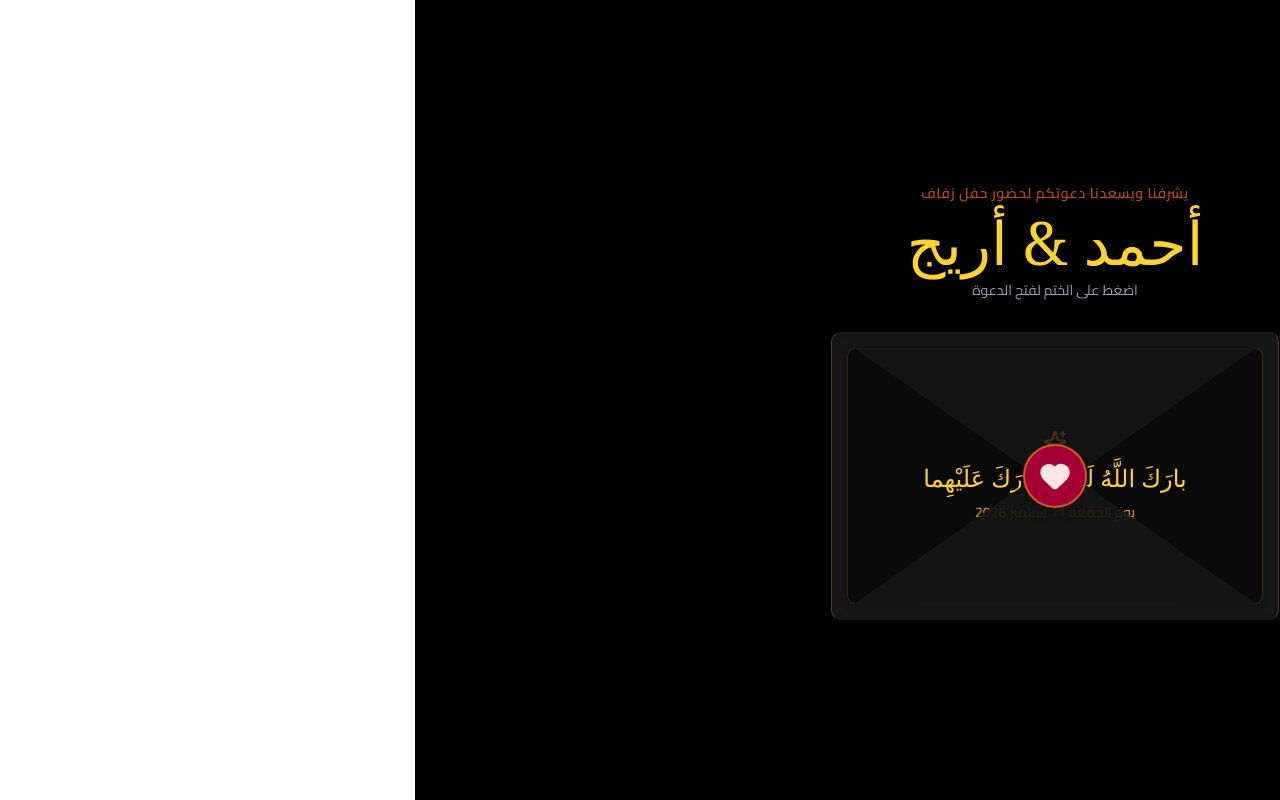
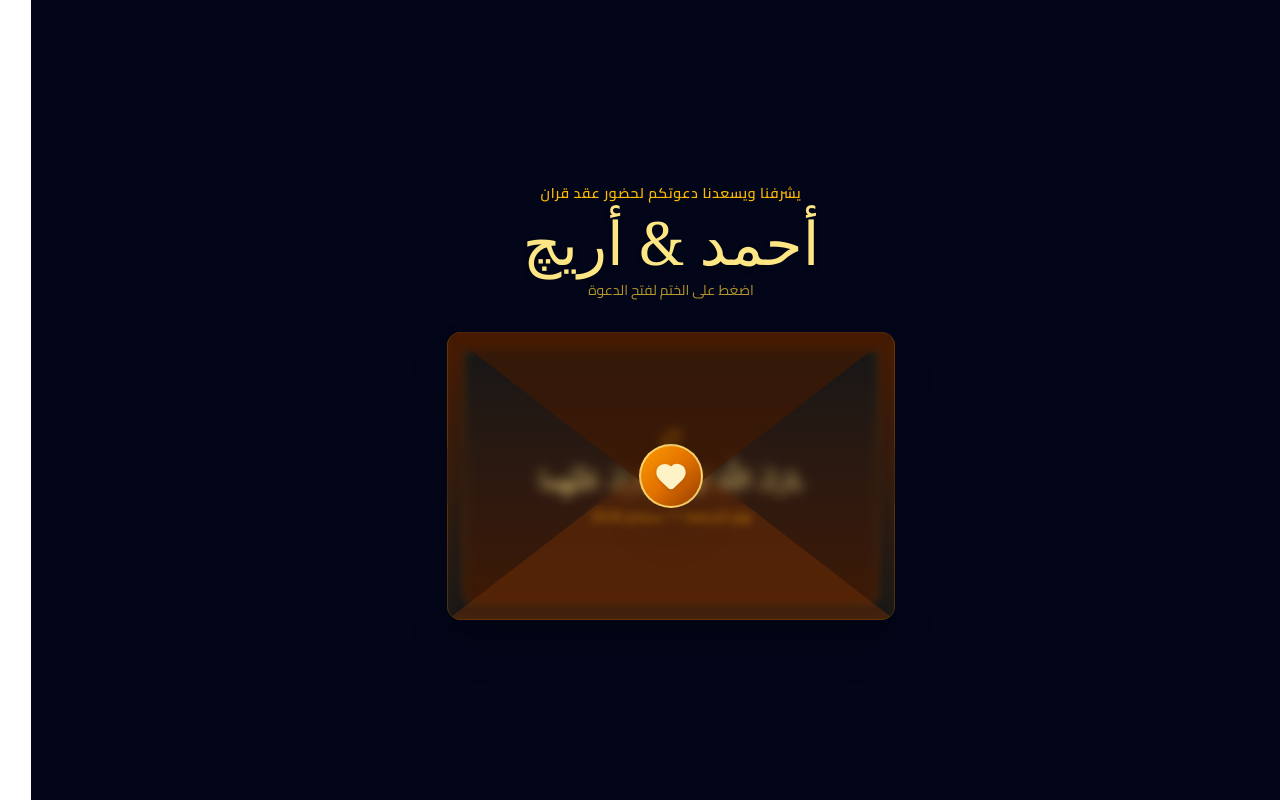
Before and after one commit to AhmedHesham303/Wedding-Invitation, a Next.js app: page / in a window 1280 px wide. Built offline with nearby package versions, Linux system fonts and the light colour scheme.

Commit message:
chore : layout + styles improvements

```diff
--- a/app/_config/constants.ts
+++ b/app/_config/constants.ts
@@ -1,13 +1,11 @@
-// config/constants.ts
-
 export const WEDDING_DETAILS = {
   // Couple Names
   groomName: "أحمد",
-  brideName: "أريج",
-  coupleNames: "أحمد و أريج",
+  brideName: "أريچ",
+  coupleNames: "أحمد و أريچ",
 
   // Date & Time
-  weddingDateISO: "2026-09-11T05:30:00", // YYYY-MM-DDTHH:mm:ss format
+  weddingDateISO: "2026-09-11T05:30:00",
   hijriDate: "٢٤ محرم ١٤٤٨ هـ",
   displayDateArabic: "يوم الجمعة 11 سبتمبر 2026",
   displayTimeArabic: "الساعة 5:30 مساءً",
@@ -19,11 +17,45 @@ export const WEDDING_DETAILS = {
     "https://www.google.com/maps/dir//%D9%85%D8%B3%D8%AC%D8%AF+%D8%A7%D9%84%D8%AD%D8%B3%D9%86%D8%8C+2FJC%2BM9J,+New+Cairo+1,+Cairo+Governorate+4735033%E2%80%AD/@30.071862,31.3655983,15z/data=!4m8!4m7!1m0!1m5!1m1!1s0x145823000ea9641d:0x6469fd37f3b2c76!2m2!1d31.4708801!2d30.0317007?entry=ttu&g_ep=EgoyMDI2MDgxNy4wIKXMDSoASAFQAw%3D%3D",
   uberLocationUrl: "https://m.uber.com/ul/?action=setPickup&pickup=my_location",
 
+  // Ride Services Options
+  rideServices: [
+    {
+      name: "Uber",
+      url: "https://m.uber.com/ul/?action=setPickup&pickup=my_location",
+      color: "hover:bg-black hover:text-white border-neutral-700",
+    },
+    {
+      name: "Careem",
+      url: "https://careem.me",
+      color: "hover:bg-emerald-600 hover:text-white border-emerald-500/30",
+    },
+    {
+      name: "DiDi",
+      url: "https://didi-global.com",
+      color: "hover:bg-orange-500 hover:text-white border-orange-500/30",
+    },
+    {
+      name: "inDrive",
+      url: "https://indrive.com",
+      color: "hover:bg-lime-500 hover:text-black border-lime-500/30",
+    },
+  ],
+
+  // Public Transportation Info
+  publicTransit: {
+    title: "تفاصيل المواصلات العامة",
+    metro:
+      "أقرب محطة مترو هي (محطة العباسية / أراض المعارض) ثم استقلال مواصلات التجمع الأول.",
+    bus: "يمكن استقلال حافلات النقل العام الخطوط المتجهة إلى التجمع الأول والنزول بالقرب من محور السادات / مسجد الحسن.",
+    landmark: "المسجد في التجمع الأول بجوار المنطقة الخدمية الرئيسية.",
+  },
+
   // Contact & RSVP
   phoneNumbers: {
-    groom: "+201025743812", // Replace with Groom's WhatsApp number
-    bride: "+201553152337", // Replace with Bride's WhatsApp number
+    groom: "+201025743812",
+    bride: "+201553152337",
   },
+
   // Media
   audioFilePath: "/wedding.mp3",
 
@@ -31,5 +63,5 @@ export const WEDDING_DETAILS = {
   quranVerse:
     '"وَمِنْ آيَاتِهِ أَنْ خَلَقَ لَكُم مِّنْ أَنفُسِكُمْ أَزْوَاجًا لِّتَسْكُنُوا إِلَيْهَا وَجَعَلَ بَيْنَكُم مَّوَدَّةً وَرَحْمَةً"',
   invitationMessage:
-    "ببالغ الفرح والسرور، يشرفنا نحن العائلة أن ندعوكم لحضور حفل زفافنا المبارك وكتب الكتاب، لتبقوا معنا في هذه الليلة العمرية المميزة.",
+    "ببالغ الفرح و السرور ، ندعوكم لحضور عقد قراننا لتشاركونا فرحتنا بهذا اليوم المبارك",
 };
--- a/app/api/send-invite/route.ts
+++ b/app/api/send-invite/route.ts
@@ -38,15 +38,27 @@ export async function POST(request: Request) {
         ? WEDDING_DETAILS.brideName
         : WEDDING_DETAILS.groomName;
 
+    // Styled WhatsApp Message utilizing native markdown formatting & borders
     const messageBody =
-      `✨ تهنئة جديدة خاصة لـ (${recipientLabel})!\n\n` +
-      `👤 من: ${guestName || "فاعل خير"}\n` +
-      `💬 الرسالة: ${wishMessage}`;
+      `━━━━━ 🌟 *تهنئة جديدة* 🌟 ━━━━━\n\n` +
+      `✨ *مبروك للعروسين* *${WEDDING_DETAILS.groomName}* & *${WEDDING_DETAILS.brideName}* ✨\n\n` +
+      `💌 *موجهة إلى:* *${recipientLabel}*\n` +
+      `👤 *المرسل:* *${guestName || "محب للخير"}*\n\n` +
+      `💬 *نص التهنئة:*\n` +
+      `> _"${wishMessage}"_\n\n` +
+      `📅 *التاريخ:* ${WEDDING_DETAILS.displayDateArabic}\n` +
+      `━━━━━━━━━━━━━━━━━━━━`;
+
+    // Optionally include a public URL for an animated GIF or celebratory image
+    const mediaUrl = [
+      "https://media.giphy.com/media/v1.Y2lkPTc5MGI3NjExbnZudXdmM2NvdTh0dnZwbXN3MXB5NHZ5NmRsaGprOGxwaThydms4ZCZlcD12MV9pbnRlcm5hbF9naWZfYnlfaWQmY3Q9Zw/26tOZ42Mg6pbTUPHW/giphy.gif",
+    ];
 
     const message = await client.messages.create({
       body: messageBody,
       from: twilioPhone,
       to: formattedTo,
+      mediaUrl: isWhatsApp ? mediaUrl : undefined, // Attach animation if using WhatsApp
     });
 
     return NextResponse.json({ success: true, sid: message.sid });
--- a/app/layout.tsx
+++ b/app/layout.tsx
@@ -16,13 +16,16 @@ const cairo = Cairo({
 });
 
 export const metadata = {
-  title: "دعوة زفاف | أحمد و أريج",
+  title: "عقد قران | أحمد و أريچ",
   description: "يسرنا دعوتكم لحضور حفل زفافنا. شاركونا فرحتنا!",
   openGraph: {
-    title: "دعوة زفاف | محمد وسهيلة",
-    description: "يسرنا دعوتكم لحضور حفل زفافنا. شاركونا فرحتنا!",
+    title: "عقد قران | أحمد و أريچ",
+    description: "يسرنا دعوتكم لحضور عقد قراننا ، شاركونا فرحتنا !",
     locale: "ar_EG",
     type: "website",
+  },
+  icons: {
+    icon: "/masjed.webp",
   },
 };
 
--- a/components/AudioPlayer.tsx
+++ b/components/AudioPlayer.tsx
@@ -48,7 +48,7 @@ export default function AudioPlayer({ autoPlayTrigger }: AudioPlayerProps) {
         <Music
           className={`w-4 h-4 ${isPlaying ? "animate-spin text-amber-400" : "text-neutral-400"}`}
         />
-        <span>{isPlaying ? "إيقاف الموسيقى" : "تشغيل الموسيقى"}</span>
+        <span>{isPlaying ? "إيقاف الصوت" : "تشغيل الصوت"}</span>
       </button>
     </>
   );
--- a/components/EnvelopeHero.tsx
+++ b/components/EnvelopeHero.tsx
@@ -14,10 +14,10 @@ export default function EnvelopeHero({ onOpen }: { onOpen?: () => void }) {
     const confetti = (await import("canvas-confetti")).default;
 
     confetti({
-      particleCount: 80,
+      particleCount: 90,
       spread: 70,
       origin: { y: 0.6 },
-      colors: ["#f59e0b", "#ec4899", "#fef3c7"],
+      colors: ["#d97706", "#f59e0b", "#fef3c7", "#b45309"],
     });
 
     setTimeout(() => {
@@ -26,58 +26,64 @@ export default function EnvelopeHero({ onOpen }: { onOpen?: () => void }) {
   };
 
   return (
-    <div className="flex flex-col items-center justify-center min-h-screen px-4 py-12">
+    <div className="w-full min-h-screen bg-slate-950 flex flex-col items-center justify-center px-4 py-12 overflow-hidden">
+      {/* Header Section */}
       <motion.div
         initial={{ opacity: 0, y: 20 }}
         animate={{ opacity: 1, y: 0 }}
         transition={{ duration: 0.8 }}
         className="text-center mb-8"
       >
-        <span className="text-amber-700 tracking-wider text-sm font-semibold">
-          يشرفنا ويسعدنا دعوتكم لحضور حفل زفاف
+        <span className="text-amber-400 tracking-wider text-sm font-semibold">
+          يشرفنا ويسعدنا دعوتكم لحضور عقد قران
         </span>
-        <h1 className="text-4xl md:text-6xl font-serif text-amber-300 mt-2">
+        <h1 className="text-4xl md:text-6xl font-serif text-amber-200 mt-2 drop-shadow-md">
           {WEDDING_DETAILS.groomName} & {WEDDING_DETAILS.brideName}
         </h1>
-        <p className="text-slate-400 mt-2 text-sm">
+        <p className="text-amber-300/70 mt-2 text-sm">
           اضغط على الختم لفتح الدعوة
         </p>
       </motion.div>
 
       {/* Envelope Outer Container */}
       <div
-        className="relative w-full max-w-md h-72 cursor-pointer"
+        className="relative w-full max-w-md h-72 cursor-pointer shadow-2xl rounded-xl"
         onClick={handleOpen}
       >
-        {/* Back Flap */}
-        <div className="absolute inset-0 bg-neutral-900 rounded-lg shadow-xl border border-amber-500/30" />
+        {/* Back Flap / Interior */}
+        <div className="absolute inset-0 bg-gradient-to-b from-amber-950 to-neutral-900 rounded-xl border border-amber-500/40 shadow-inner" />
 
         {/* Invitation Card inside envelope */}
         <motion.div
-          animate={isOpen ? { y: -120, zIndex: 10 } : { y: 0 }}
+          animate={isOpen ? { y: -130, zIndex: 10 } : { y: 0 }}
           transition={{ duration: 0.8, ease: "easeInOut" }}
-          className="absolute inset-x-4 top-4 bottom-4 bg-neutral-950 rounded-md p-6 border border-amber-500/20 shadow-md flex flex-col items-center justify-center text-center"
+          className="absolute inset-x-4 top-4 bottom-4 bg-gradient-to-b from-neutral-900 to-amber-950/80 rounded-lg p-6 border border-amber-400/30 shadow-xl flex flex-col items-center justify-center text-center"
         >
-          <Sparkles className="w-6 h-6 text-amber-500 mb-2" />
-          <h2 className="text-2xl font-serif text-amber-300">
+          <Sparkles className="w-6 h-6 text-amber-400 mb-2 animate-pulse" />
+          <h2 className="text-2xl font-serif text-amber-200 leading-relaxed">
             بارَكَ اللَّهُ لَهُما وَبارَكَ عَلَيْهِما
           </h2>
-          <p className="text-amber-500 text-sm font-medium mt-2">
+          <p className="text-amber-400 text-sm font-medium mt-2">
             {WEDDING_DETAILS.displayDateArabic}
           </p>
         </motion.div>
 
-        {/* Envelope Front Flaps */}
-        <div className="absolute inset-0 border-t-[140px] border-t-neutral-900/80 border-x-[200px] border-x-transparent border-b-[140px] border-b-neutral-900/90 rounded-lg pointer-events-none" />
+        {/* Envelope Front Overlay / Flaps */}
+        <div className="absolute inset-0 rounded-xl overflow-hidden pointer-events-none">
+          {/* Bottom Flap Triangle */}
+          <div className="absolute bottom-0 inset-x-0 h-3/5 bg-amber-900/40 backdrop-blur-xs border-t border-amber-500/30 [clip-path:polygon(0_100%,100%_100%,50%_0)]" />
+          {/* Top Flap Triangle */}
+          <div className="absolute top-0 inset-x-0 h-3/5 bg-amber-950/60 backdrop-blur-xs border-b border-amber-500/30 [clip-path:polygon(0_0,100%_0,50%_100%)]" />
+        </div>
 
         {/* Wax Seal Button */}
         {!isOpen && (
           <motion.button
             whileHover={{ scale: 1.1 }}
             whileTap={{ scale: 0.95 }}
-            className="absolute top-1/2 left-1/2 -translate-x-1/2 -translate-y-1/2 z-20 w-16 h-16 bg-rose-800 rounded-full shadow-lg border-2 border-amber-400/50 flex items-center justify-center group cursor-pointer"
+            className="absolute top-1/2 left-1/2 -translate-x-1/2 -translate-y-1/2 z-20 w-16 h-16 bg-gradient-to-br from-amber-500 via-amber-600 to-amber-800 rounded-full shadow-2xl border-2 border-amber-200/80 flex items-center justify-center group cursor-pointer"
           >
-            <Heart className="w-8 h-8 text-rose-100 fill-rose-100 group-hover:scale-110 transition-transform" />
+            <Heart className="w-8 h-8 text-amber-100 fill-amber-100 group-hover:scale-110 transition-transform drop-shadow" />
           </motion.button>
         )}
       </div>
```
Also changed, not shown: components/InvitationDetails.tsx (+101 -9 lines).
